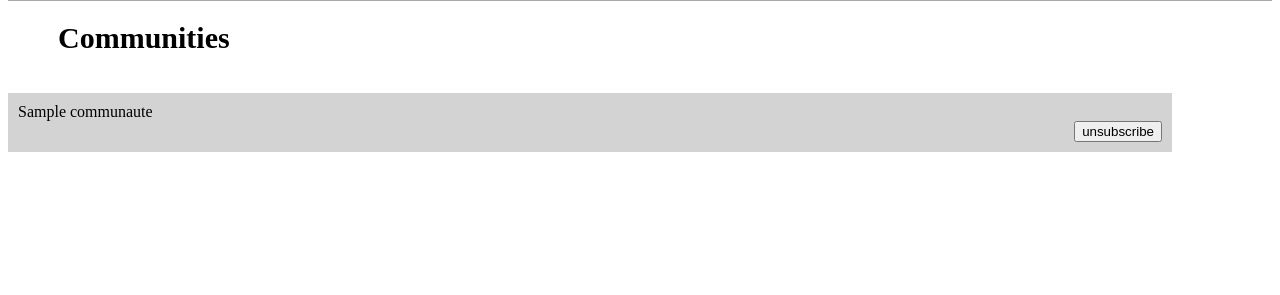
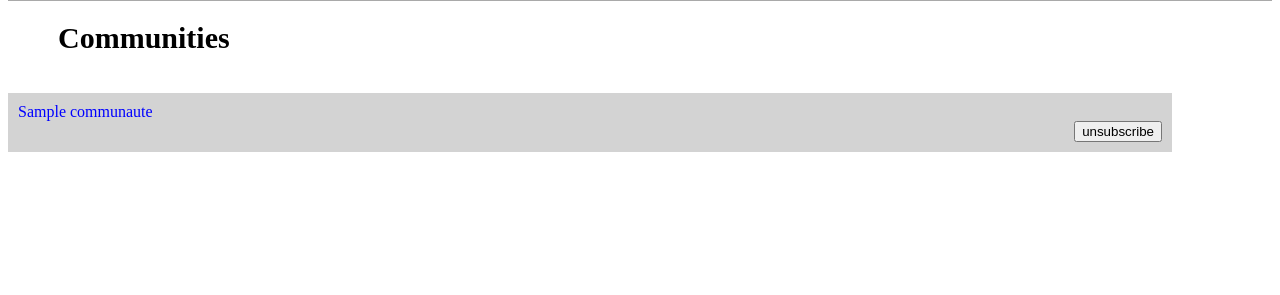
Before and after one commit to C-Ky/community_project, a Django app: page /communitymanager/communautes/ in a window 1280 px wide. Shown: the part 256-551 px from the top of the page. Run offline with Django 3.2, Linux system fonts and the light colour scheme; a user stored in the database is signed in; tables that the repository leaves empty hold one stand-in row (values such as "Sample post").

Commit message:
adding link towards list of posts

```diff
--- a/communitymanager/templates/communautes.html
+++ b/communitymanager/templates/communautes.html
@@ -4,7 +4,7 @@
     <h1 style="font-size: 30px">Communities</h1><br>
     {% for c, subscribed in com %}
         <div style="background-color: lightgrey; padding: 10px; margin-right: 100px">
-            <span>{{ c }}</span>
+            <span><a style="color: blue" href="{% url 'communaute' c.id %}">{{ c }}</a></span>
             <span style="text-align: right">
                 {% if subscribed %}
                     <form action="{%  url 'communautes' %}" method="POST">
```
